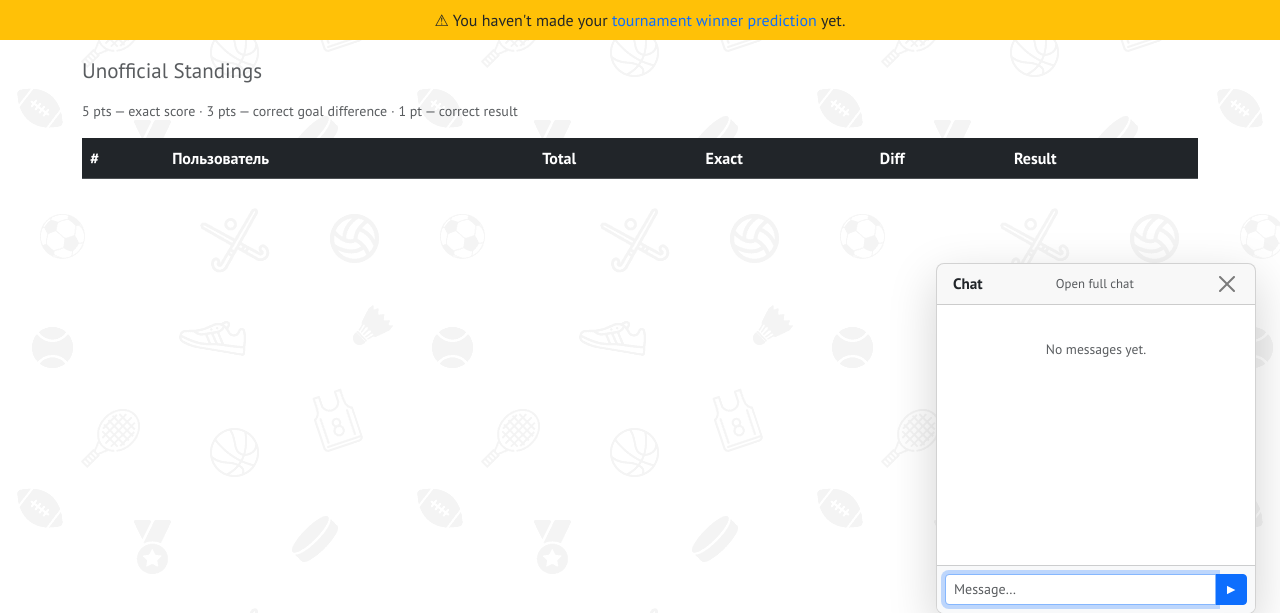
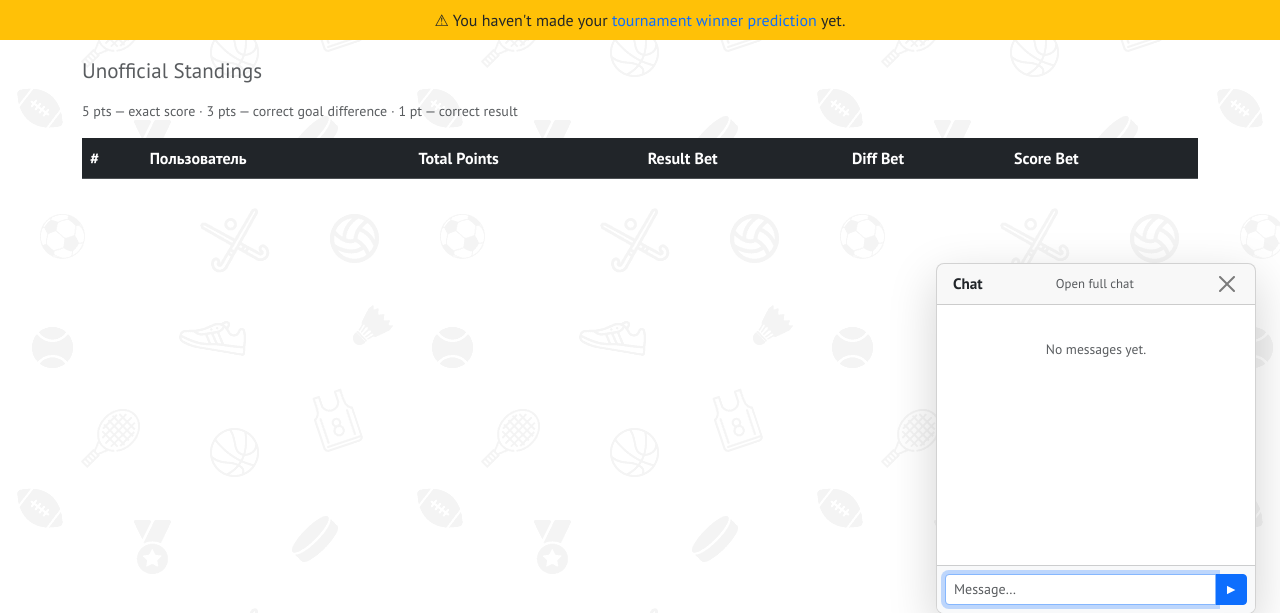
Before and after one commit to uncletoxa/nostradamus, a Django app: page /results/simple/ in a window 1280 px wide. Shown: the part 106-719 px from the top of the page. Run offline with Django 3.2, Linux system fonts and the light colour scheme; the visitor is signed in with stand-in values (Sample User, id 1); data comes from the database, SQL or seed files in the repository; data that the repository does not hold is empty.

Commit message:
Align unofficial standings column names with main table

```diff
--- a/results/templates/simple_results.html
+++ b/results/templates/simple_results.html
@@ -17,10 +17,10 @@
     <tr>
       <th>#</th>
       <th>{% trans "User" %}</th>
-      <th>{% trans "Total" %}</th>
-      <th>{% trans "Exact" %}</th>
-      <th>{% trans "Diff" %}</th>
-      <th>{% trans "Result" %}</th>
+      <th>{% trans "Total Points" %}</th>
+      <th>{% trans "Result Bet" %}</th>
+      <th>{% trans "Diff Bet" %}</th>
+      <th>{% trans "Score Bet" %}</th>
     </tr>
   </thead>
   <tbody>
@@ -29,9 +29,9 @@
         <td>{% if forloop.counter == 1 %}🥇{% elif forloop.counter == 2 %}🥈{% elif forloop.counter == 3 %}🥉{% else %}{{ forloop.counter }}{% endif %}</td>
         <td><a href="{% url 'results:user_results' user.id %}">{{ user.first_name }}</a>{% if user == current_user %} <span class="text-muted">({% trans "you" %})</span>{% endif %}</td>
         <td>{{ pts.total }}</td>
+        <td>{{ pts.correct_result }}</td>
+        <td>{{ pts.correct_diff }}</td>
         <td>{{ pts.exact }}</td>
-        <td>{{ pts.correct_diff }}</td>
-        <td>{{ pts.correct_result }}</td>
       </tr>
     {% endfor %}
   </tbody>
```
Also changed, not shown: locale/ru/LC_MESSAGES/django.po.
